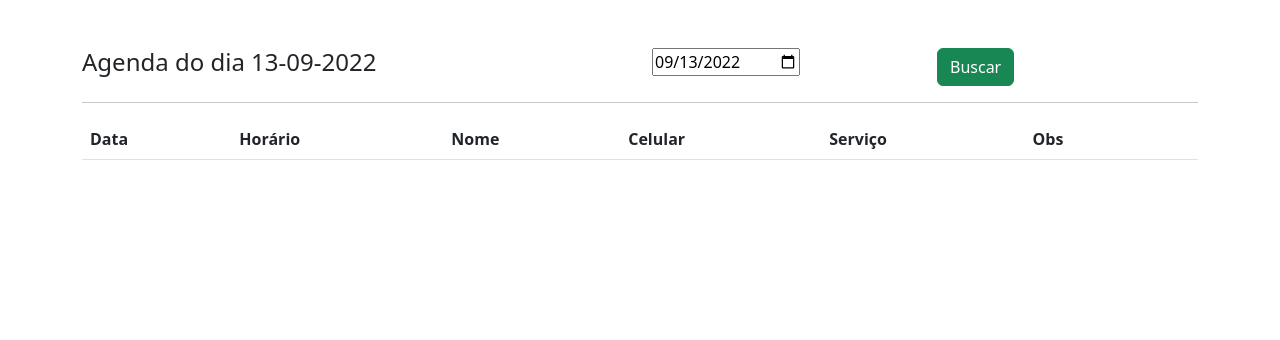
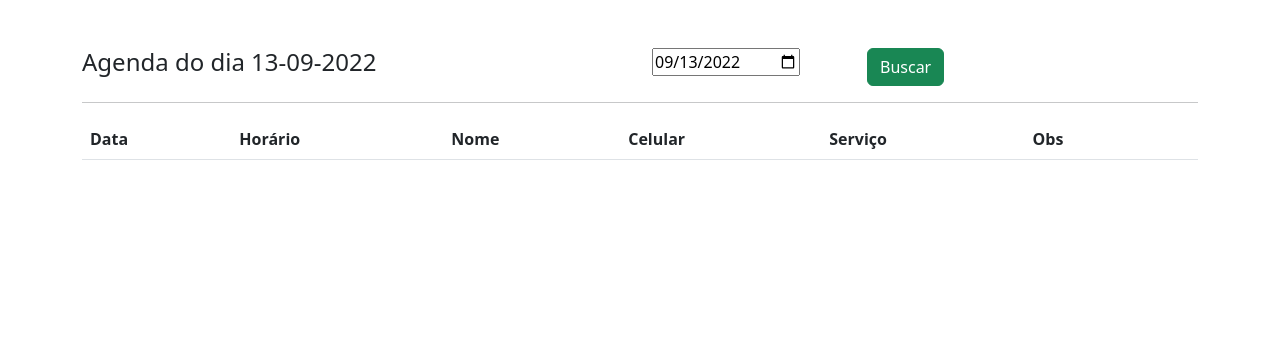
Before and after one commit to leonardoscosta98/projeto-barbearia, a Flask app: page /admin in a window 1280 px wide; the page is wider, and only the part inside the window is pictured. Shown: the part 120-460 px from the top of that part. Run offline with Flask 2, Linux system fonts and the light colour scheme; the visitor is signed in with stand-in values (Sample User, id 1); data that the repository does not hold is empty; some libraries are stand-ins or nearby versions.

Commit message:
Update admin.html

```diff
--- a/templates/admin.html
+++ b/templates/admin.html
@@ -4,7 +4,7 @@ content %}
     <div class="row">
         <div class="col"><h4>Agenda do dia {{datatable}}</h4></div>
         <form  class="col" action="/admin" method="post">
-            <div class="row">
+            <div class="row" style="margin-right: 8rem;">
                 <div class="col"> <input type="date" name="search" value="{{filtro}}"> </div>
                 <div class="col"><button type="submit" class="btn btn-success">Buscar </button></div>
             </div>
```
